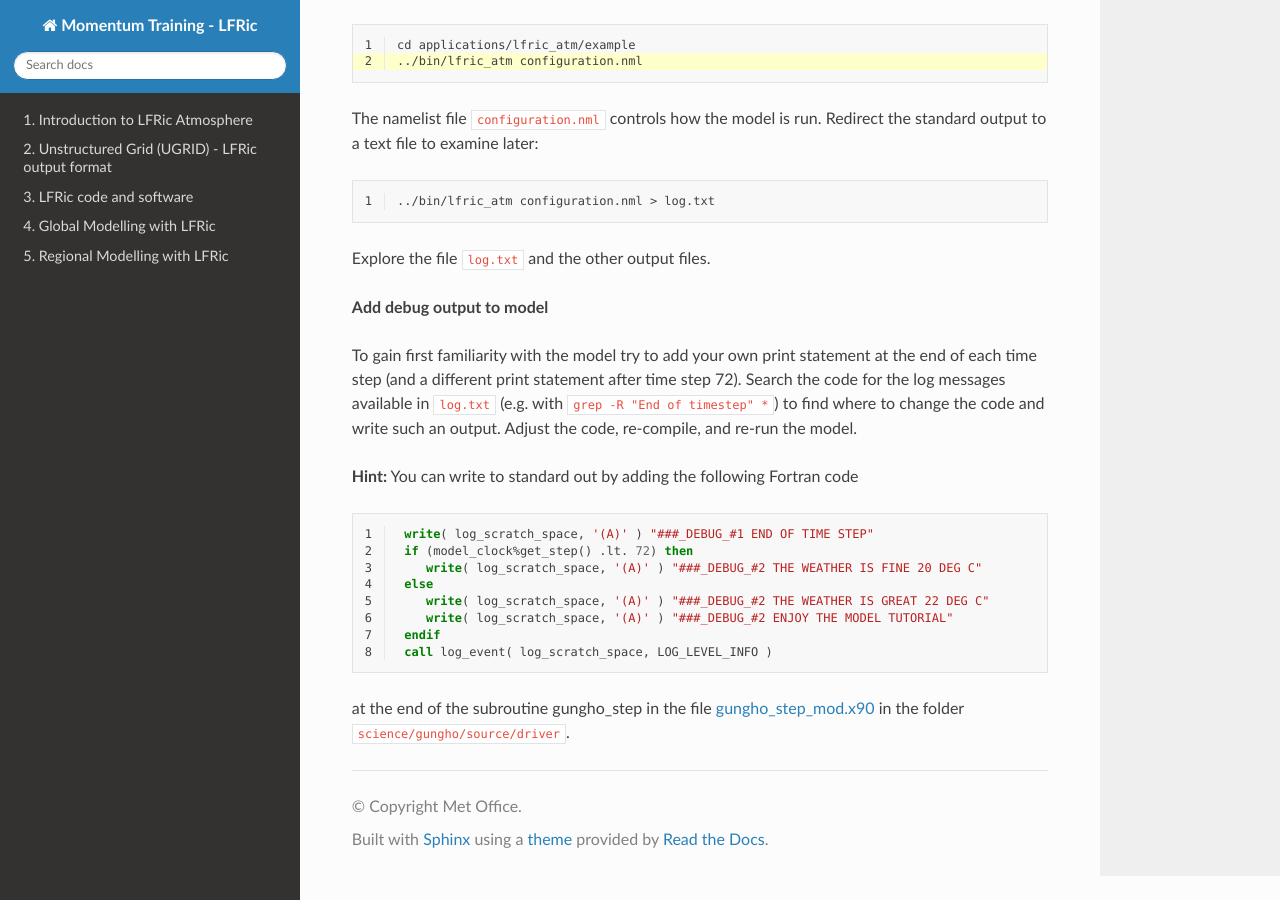
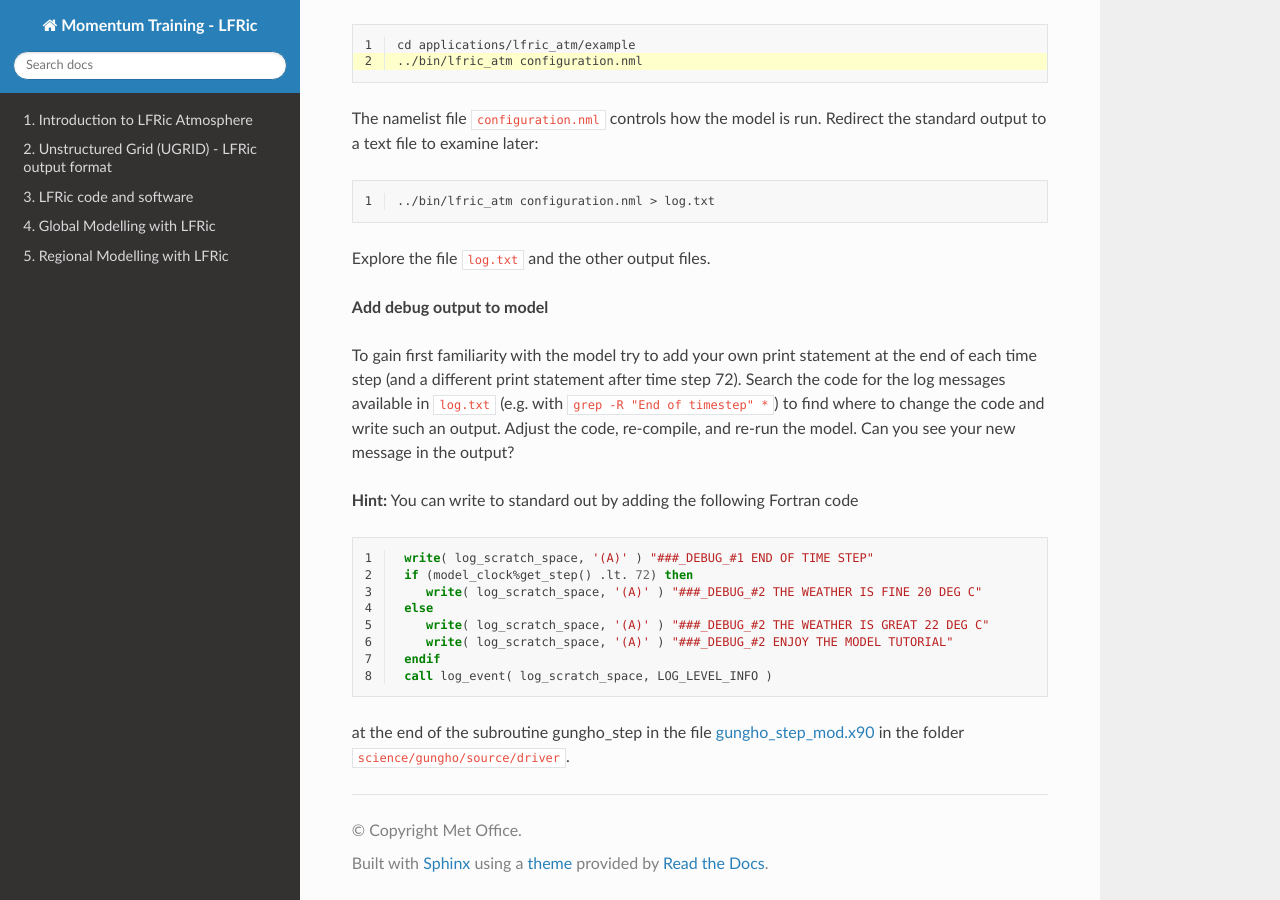
Before and after one commit to MetOffice/LFRic-Atmosphere-Training, a Sphinx documentation site: the page built from source/lfric_infrastructure/practical_command_line.rst, in a window 1280 px wide and 900 px high, scrolled down 915 px. Built offline with Sphinx 7.4.7 and the Read the Docs theme 3.1.0, drawn with Linux system fonts in a browser that asks for light colours.

Commit message:
minor text change in command line example

```diff
--- a/source/lfric_infrastructure/practical_command_line.rst
+++ b/source/lfric_infrastructure/practical_command_line.rst
@@ -51,7 +51,7 @@
 
 **Add debug output to model**
 
-To gain first familiarity with the model try to add your own print statement at the end of each time step (and a different print statement after time step 72). Search the code for the log messages available in ``log.txt`` (e.g. with ``grep -R "End of timestep" *``) to find where to change the code and write such an output. Adjust the code, re-compile, and re-run the model.
+To gain first familiarity with the model try to add your own print statement at the end of each time step (and a different print statement after time step 72). Search the code for the log messages available in ``log.txt`` (e.g. with ``grep -R "End of timestep" *``) to find where to change the code and write such an output. Adjust the code, re-compile, and re-run the model. Can you see your new message in the output?
 
 **Hint:** You can write to standard out by adding the following Fortran code
 
```
